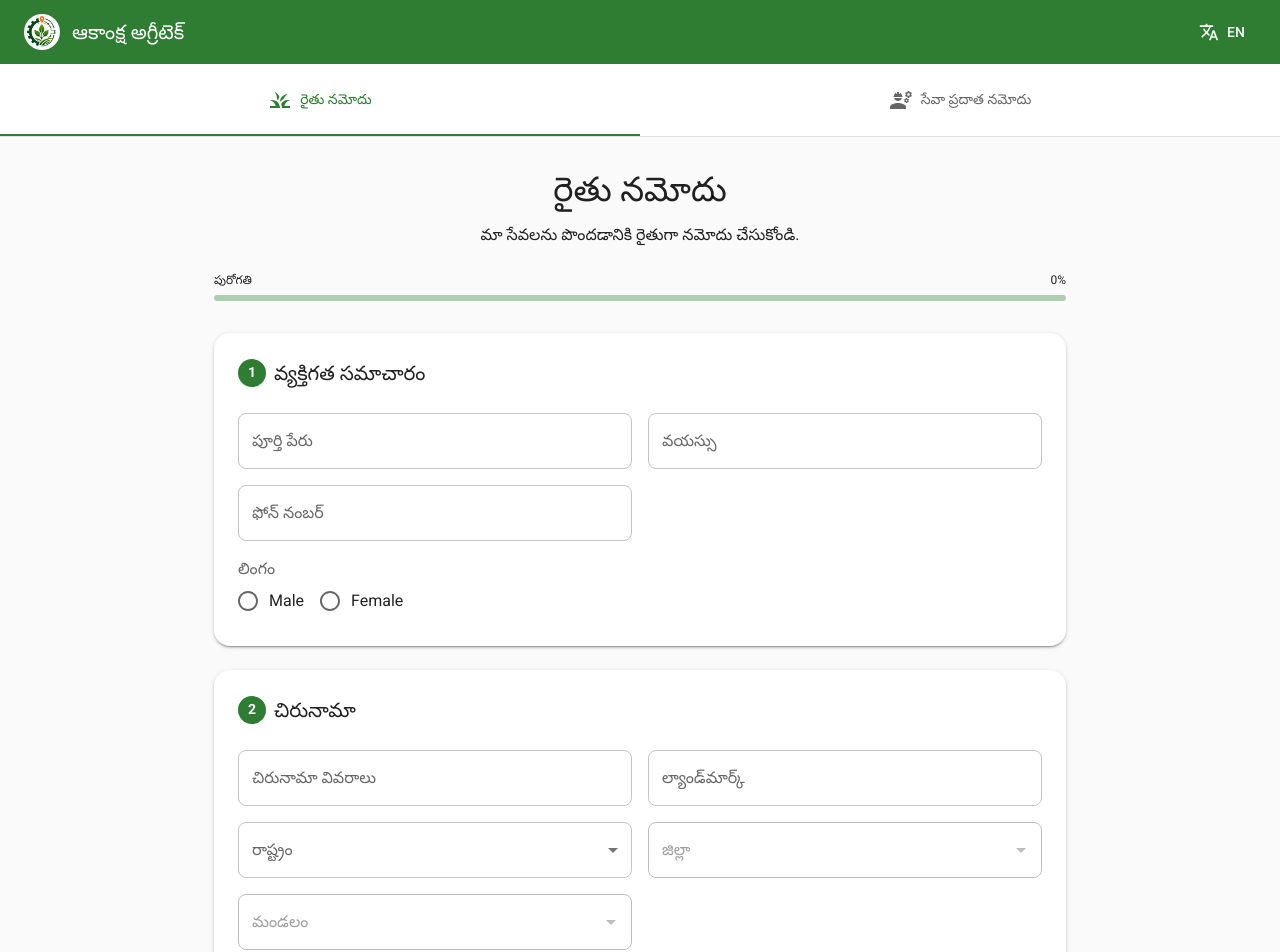
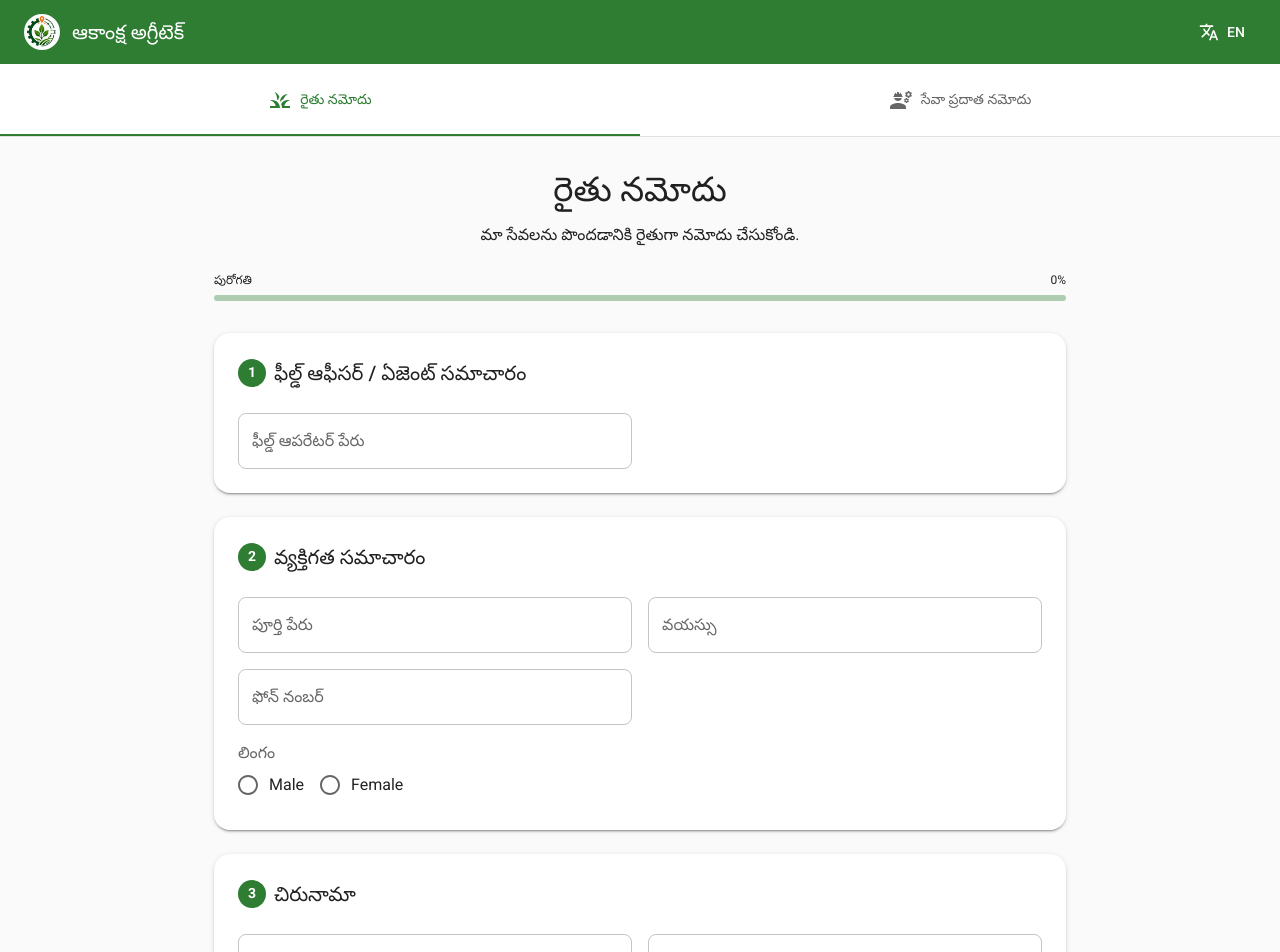
Before and after one commit to venkat5923/akanksha-agree-tech, a React (Vite) app: page / in a window 1280 px wide. Shown: the top 952 px of the page. Built offline with nearby package versions, Linux system fonts and the light colour scheme.

Commit message:
Add Field Operator Name input box with auto-memory across forms

```diff
--- a/src/components/DynamicForm/DynamicForm.jsx
+++ b/src/components/DynamicForm/DynamicForm.jsx
@@ -31,8 +31,14 @@ export default function DynamicForm({ config }) {
   if (config?.sections) {
     config.sections.forEach((section) => {
       section.fields.forEach((field) => {
-        defaultValues[field.name] =
-          field.defaultValue !== undefined ? field.defaultValue : "";
+        if (field.name === "fieldOperatorName") {
+          defaultValues[field.name] =
+            localStorage.getItem("lastFieldOperatorName") ||
+            (field.defaultValue !== undefined ? field.defaultValue : "");
+        } else {
+          defaultValues[field.name] =
+            field.defaultValue !== undefined ? field.defaultValue : "";
+        }
       });
     });
   }
@@ -73,9 +79,15 @@ export default function DynamicForm({ config }) {
     setSubmitting(true);
     setSubmitError(null);
     try {
+      if (data.fieldOperatorName) {
+        localStorage.setItem("lastFieldOperatorName", data.fieldOperatorName);
+      }
       await submitFormData(config.formType, data);
       setSubmitSuccess(true);
-      reset();
+      reset({
+        ...defaultValues,
+        fieldOperatorName: data.fieldOperatorName || localStorage.getItem("lastFieldOperatorName") || "",
+      });
       // Scroll to top
       if (topRef.current) {
         topRef.current.scrollIntoView({ behavior: "smooth", block: "start" });
@@ -90,7 +102,10 @@ export default function DynamicForm({ config }) {
   const handleReset = () => {
     setSubmitSuccess(false);
     setSubmitError(null);
-    reset();
+    reset({
+      ...defaultValues,
+      fieldOperatorName: localStorage.getItem("lastFieldOperatorName") || "",
+    });
   };
 
   const handleRetry = () => {
--- a/src/config/farmer-form.en.json
+++ b/src/config/farmer-form.en.json
@@ -4,9 +4,26 @@
   "description": "Register as a farmer to get started with our services.",
   "sections": [
     {
+      "id": "operator",
+      "title": "Field Officer / Agent Information",
+      "order": 1,
+      "fields": [
+        {
+          "name": "fieldOperatorName",
+          "label": "Field Operator Name",
+          "type": "text",
+          "placeholder": "Enter field operator / agent name",
+          "required": true,
+          "order": 1,
+          "validation": { "minLength": 2, "maxLength": 50 },
+          "defaultValue": ""
+        }
+      ]
+    },
+    {
       "id": "personal",
       "title": "Personal Information",
-      "order": 1,
+      "order": 2,
       "fields": [
         {
           "name": "name",
@@ -52,7 +69,7 @@
     {
       "id": "address",
       "title": "Address",
-      "order": 2,
+      "order": 3,
       "fields": [
         {
           "name": "addressLine",
@@ -111,7 +128,7 @@
     {
       "id": "land",
       "title": "Land Details",
-      "order": 3,
+      "order": 4,
       "fields": [
         {
           "name": "landType",
@@ -148,7 +165,7 @@
     {
       "id": "services",
       "title": "Services Needed",
-      "order": 4,
+      "order": 5,
       "fields": [
         {
           "name": "servicesNeeded",
--- a/src/config/farmer-form.te.json
+++ b/src/config/farmer-form.te.json
@@ -4,9 +4,26 @@
   "description": "మా సేవలను పొందడానికి రైతుగా నమోదు చేసుకోండి.",
   "sections": [
     {
+      "id": "operator",
+      "title": "ఫీల్డ్ ఆఫీసర్ / ఏజెంట్ సమాచారం",
+      "order": 1,
+      "fields": [
+        {
+          "name": "fieldOperatorName",
+          "label": "ఫీల్డ్ ఆపరేటర్ పేరు",
+          "type": "text",
+          "placeholder": "ఫీల్డ్ ఆపరేటర్ పేరు నమోదు చేయండి",
+          "required": true,
+          "order": 1,
+          "validation": { "minLength": 2, "maxLength": 50 },
+          "defaultValue": ""
+        }
+      ]
+    },
+    {
       "id": "personal",
       "title": "వ్యక్తిగత సమాచారం",
-      "order": 1,
+      "order": 2,
       "fields": [
         {
           "name": "name",
@@ -52,7 +69,7 @@
     {
       "id": "address",
       "title": "చిరునామా",
-      "order": 2,
+      "order": 3,
       "fields": [
         {
           "name": "addressLine",
@@ -111,7 +128,7 @@
     {
       "id": "land",
       "title": "భూమి వివరాలు",
-      "order": 3,
+      "order": 4,
       "fields": [
         {
           "name": "landType",
@@ -148,7 +165,7 @@
     {
       "id": "services",
       "title": "కావలసిన సేవలు",
-      "order": 4,
+      "order": 5,
       "fields": [
         {
           "name": "servicesNeeded",
--- a/src/config/service-provider-form.en.json
+++ b/src/config/service-provider-form.en.json
@@ -4,9 +4,26 @@
   "description": "Register as a service provider to offer your services to farmers.",
   "sections": [
     {
+      "id": "operator",
+      "title": "Field Officer / Agent Information",
+      "order": 1,
+      "fields": [
+        {
+          "name": "fieldOperatorName",
+          "label": "Field Operator Name",
+          "type": "text",
+          "placeholder": "Enter field operator / agent name",
+          "required": true,
+          "order": 1,
+          "validation": { "minLength": 2, "maxLength": 50 },
+          "defaultValue": ""
+        }
+      ]
+    },
+    {
       "id": "personal",
       "title": "Personal Information",
-      "order": 1,
+      "order": 2,
       "fields": [
         {
           "name": "fullName",
@@ -52,7 +69,7 @@
     {
       "id": "address",
       "title": "Address",
-      "order": 2,
+      "order": 3,
       "fields": [
         {
           "name": "addressLine",
@@ -111,7 +128,7 @@
     {
       "id": "service",
       "title": "Service Details",
-      "order": 3,
+      "order": 4,
       "fields": [
         {
           "name": "servicesProvided",
--- a/src/config/service-provider-form.te.json
+++ b/src/config/service-provider-form.te.json
@@ -4,9 +4,26 @@
   "description": "రైతులకు మీ సేవలను అందించడానికి సేవా ప్రదాతగా నమోదు చేసుకోండి.",
   "sections": [
     {
+      "id": "operator",
+      "title": "ఫీల్డ్ ఆఫీసర్ / ఏజెంట్ సమాచారం",
+      "order": 1,
+      "fields": [
+        {
+          "name": "fieldOperatorName",
+          "label": "ఫీల్డ్ ఆపరేటర్ పేరు",
+          "type": "text",
+          "placeholder": "ఫీల్డ్ ఆపరేటర్ పేరు నమోదు చేయండి",
+          "required": true,
+          "order": 1,
+          "validation": { "minLength": 2, "maxLength": 50 },
+          "defaultValue": ""
+        }
+      ]
+    },
+    {
       "id": "personal",
       "title": "వ్యక్తిగత సమాచారం",
-      "order": 1,
+      "order": 2,
       "fields": [
         {
           "name": "fullName",
@@ -52,7 +69,7 @@
     {
       "id": "address",
       "title": "చిరునామా",
-      "order": 2,
+      "order": 3,
       "fields": [
         {
           "name": "addressLine",
@@ -111,7 +128,7 @@
     {
       "id": "service",
       "title": "సేవా వివరాలు",
-      "order": 3,
+      "order": 4,
       "fields": [
         {
           "name": "servicesProvided",
```
Also changed, not shown: Farmers_Template.csv, Service_Providers_Template.csv.
